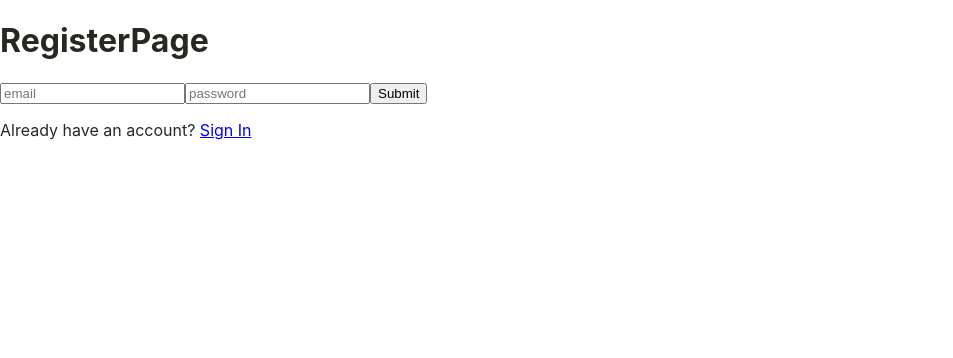
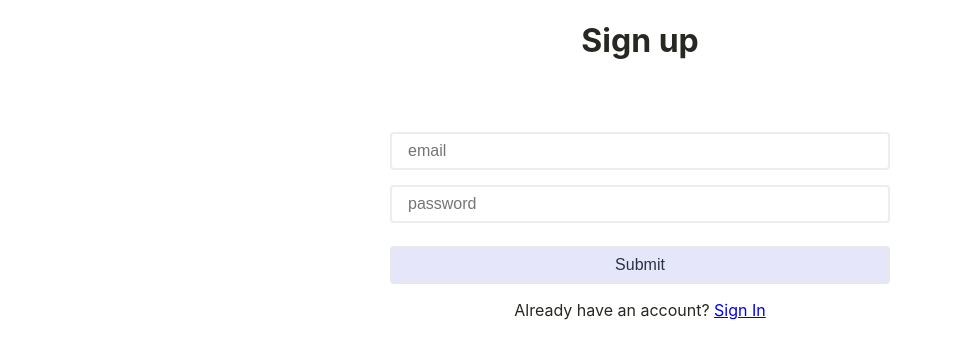
Before and after one commit to somenum/react_internet_shop, a React (Create React App) app: page /register in a window 1280 px wide. Shown: the top 358 px of the page, without its empty margins (0-953 px from the left). Built offline with nearby package versions, Linux system fonts and the light colour scheme; no server answers; the HTML template or start-up script is replaced by a standard one.

Commit message:
add auth/login + react hook form validation

```diff
--- a/src/App.js
+++ b/src/App.js
@@ -2,9 +2,9 @@ import React from 'react';
 import './App.scss';
 import { Route, Routes } from 'react-router-dom';
 import ThemeProvider from './theme/ThemeProvider';
-import HomePage from './pages/HomePage';
-import LoginPage from './pages/LoginPage';
-import RegisterPage from './pages/RegisterPage';
+import HomePage from './pages/HomePage/HomePage';
+import LoginPage from './pages/LoginPage/LoginPage';
+import RegisterPage from './pages/RegiaterPage/RegisterPage';
 
 function App() {
     return (
--- a/src/_helpers/variables.scss
+++ b/src/_helpers/variables.scss
@@ -4,3 +4,5 @@ $brand-grey: #e9e9e9;
 $brand-background: lavender;
 $brand-shadow-dark: 2px 2px 10px 1px rgba(0, 0, 0, 0.2);
 $brand-shadow-light: 2px 2px 10px 1px rgba(255,255,255, 0.5);
+$error-color: #e63946;
+$text-color: #293241;
--- a/src/components/FormInput/FormInput.jsx
+++ b/src/components/FormInput/FormInput.jsx
@@ -1,4 +1,4 @@
-import React, {useState} from 'react';
+import React from 'react';
 import styles from './FormInput.module.scss';
 import { useForm } from 'react-hook-form';
 import { yupResolver } from '@hookform/resolvers/yup';
@@ -10,46 +10,41 @@ const schema = yup.object().shape({
 })
 
 const FormInput = ({title, handleClick}) => {
-    const [email, setEmail] = useState('');
-    const [pass, setPass] = useState('')
 
     const { register, handleSubmit, formState:{ errors } } = useForm({
         resolver: yupResolver(schema)
     });
 
     const submitForm = (data) => {
-        console.log(data);
+        handleClick(data.email, data.password);
     }
 
     return (
-        // <div>
-        //     <input
-        //         type="email"
-        //         value={email}
-        //         onChange={(e) => setEmail(e.target.value)}
-        //         placeholder="email"
-        //     />
-        //     <input
-        //         type="password"
-        //         value={pass}
-        //         onChange={(e) => setPass(e.target.value)}
-        //         placeholder="password"
-        //     />
-        //     <button
-        //         onClick={() => handleClick(email, pass)}
-        //     >
-        //         {title}
-        //     </button>
-        // </div>
-        <div>
-            <form onSubmit={handleSubmit(submitForm)}>
-                <input type="email" name="email" placeholder="email" {...register("email")}/>
-                <span>{errors.email?.message}</span>
-                <input type="password" name="password" placeholder="password" {...register("password")} />
-                <span>{errors.password?.message}</span>
-                <input type="submit" placeholder={title}/>
+        <>
+            <form onSubmit={handleSubmit(submitForm)} className={styles.form}>
+                <input
+                    type="email"
+                    name="email"
+                    placeholder="email"
+                    {...register("email")}
+                    className={errors.email && styles.form__inputError }
+                />
+                <span className={styles.form__error}>{errors.email?.message}</span>
+                <input
+                    type="password"
+                    name="password"
+                    placeholder="password"
+                    {...register("password")}
+                    className={errors.password && styles.form__inputError}
+                />
+                <span className={styles.form__error}>{errors.password?.message}</span>
+                <input
+                    type="submit"
+                    placeholder={title}
+                    className={styles.form__button}
+                />
             </form>
-        </div>
+        </>
     )
 }
 
--- a/src/components/FormInput/FormInput.module.scss
+++ b/src/components/FormInput/FormInput.module.scss
@@ -1,39 +1,18 @@
+@import '../../_helpers/variables';
+
 $primary-color: #1d3557;
-$error-color: #e63946;
+
 $bg-color: #f1faee;
-$text-color: #293241;
 $color-white: #fff;
 $color-green: #8fffab;
-
-$border-radius: 4px;
 
 .form {
   display: flex;
   flex-direction: column;
-  justify-content: center;
-  margin-top: 5rem;
-  padding: 3rem;
-  border-radius: $border-radius;
-  min-width: 500px;
-
-  &__successMsg {
-    color: $primary-color;
-    background: $color-green;
-    display: inline-block;
-    width: 100%;
-    text-align: center;
-    padding: 0.5rem;
-    border-radius: $border-radius;
-    margin-bottom: 1rem;
-    font-size: 1.2rem;
-    font-weight: 600;
-  }
-
-  h1 {
-    font-size: 2rem;
-    color: $text-color;
-    margin-bottom: 2rem;
-  }
+  margin-top: 50px;
+  border-radius: 4px;
+  width: 100%;
+  max-width: 500px;
 
   label,
   input {
@@ -46,43 +25,38 @@ $border-radius: 4px;
   }
 
   input {
-    border: 2px solid rgba($primary-color, 0.8);
-    border-radius: $border-radius;
+    border: 2px solid rgba($brand-grey, 0.8);
+    border-radius: 4px;
     padding: 0.5rem 1rem;
-    padding-left: 1rem;
     font-size: 1rem;
+    color: $text-color;
   }
 
-  &__formRow {
-    display: flex;
-    flex-direction: column;
-    margin-bottom: 1.5rem;
-  }
-
-  button {
+  &__button {
     color: $color-white;
     width: 100%;
     font-size: 1.4rem;
-    background: $primary-color;
-    border-radius: $border-radius;
+    background: $brand-background;
+    border-radius: 4px;
     border: none;
     cursor: pointer;
     padding: 0.4rem 1.2rem;
     margin-top: 0.5rem;
 
     &:hover {
-      background: rgba($primary-color, 0.8);
+      background: rgba($brand-grey, 0.8);
     }
   }
 
   &__inputError {
-    border-color: $error-color;
+    border-color: $error-color !important;
   }
 
   &__error {
     color: $error-color;
-    font-size: 1rem;
-    margin-top: 0.3rem;
+    font-size: 16px;
+    margin-top: 5px;
+    margin-bottom: 10px;
   }
 
   &__disabledBtn {
--- a/src/pages/LoginPage.js
+++ /dev/null
@@ -1,17 +0,0 @@
-import React from 'react';
-import {Link} from 'react-router-dom';
-import Login from '../components/Login/Login';
-
-const LoginPage = () => {
-    return (
-        <>
-            <h1>Login</h1>
-            <Login />
-            <p>
-                or <Link to='/register'>register</Link>
-            </p>
-        </>
-    )
-}
-
-export default LoginPage;
--- /dev/null
+++ b/src/pages/LoginPage/LoginPage.js
@@ -0,0 +1,18 @@
+import React from 'react';
+import {Link} from 'react-router-dom';
+import Login from '../../components/Login/Login';
+import styles from './LoginPage.module.scss';
+
+const LoginPage = () => {
+    return (
+        <div className={styles.loginPage}>
+            <h1>Please sign in</h1>
+            <Login />
+            <p>
+                or <Link to='/register'>Sign up</Link>
+            </p>
+        </div>
+    )
+}
+
+export default LoginPage;
--- /dev/null
+++ b/src/pages/LoginPage/LoginPage.module.scss
@@ -0,0 +1,5 @@
+.loginPage {
+  display: flex;
+  flex-direction: column;
+  align-items: center;
+}
--- a/src/pages/RegisterPage.js
+++ b/src/pages/RegiaterPage/RegisterPage.js
@@ -1,17 +1,18 @@
 import React from 'react';
 import {Link} from "react-router-dom";
-import Register from '../components/Register/Register';
+import Register from '../../components/Register/Register';
+import styles from './RegisterPage.module.scss';
 
 const RegisterPage = () => {
     return (
-        <>
-            <h1>RegisterPage</h1>
+        <div className={styles.registerPage}>
+            <h1>Sign up</h1>
             <Register />
 
             <p>
                 Already have an account? <Link to='/login'>Sign In</Link>
             </p>
-        </>
+        </div>
 
     )
 }
--- /dev/null
+++ b/src/pages/RegiaterPage/RegisterPage.module.scss
@@ -0,0 +1,5 @@
+.registerPage {
+  display: flex;
+  flex-direction: column;
+  align-items: center;
+}
```
Also changed, not shown: src/pages/HomePage/HomePage.js (renamed from src/pages/HomePage.js, +4 -4 lines).
